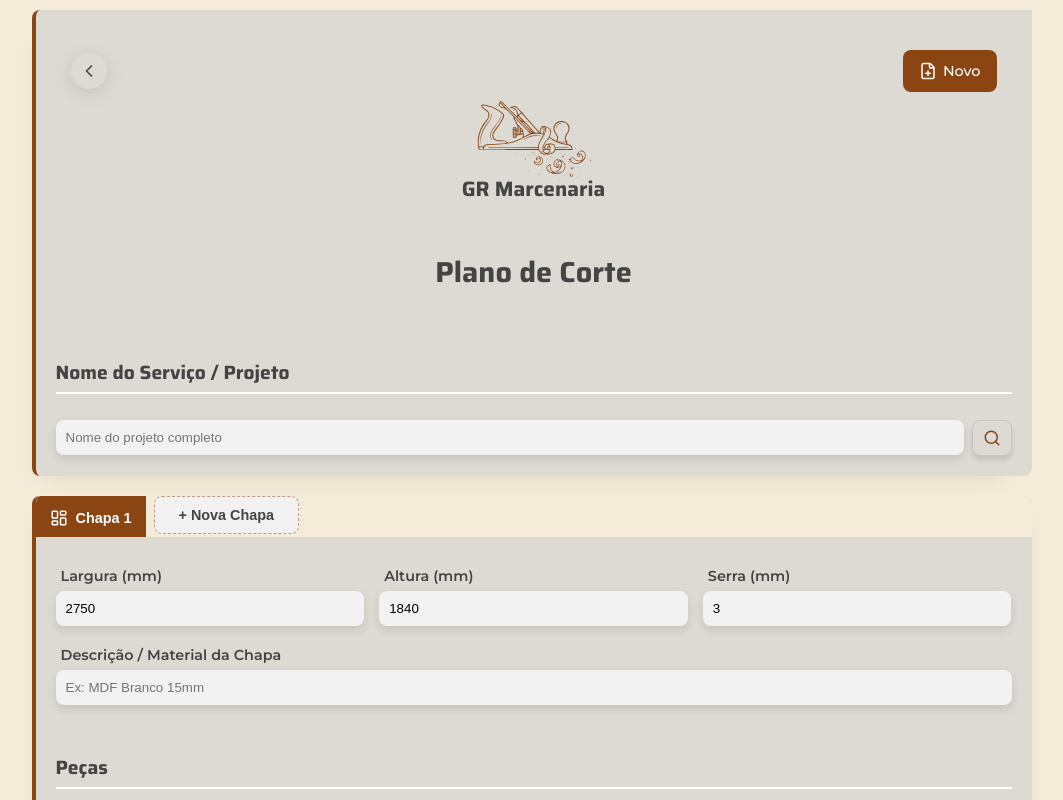
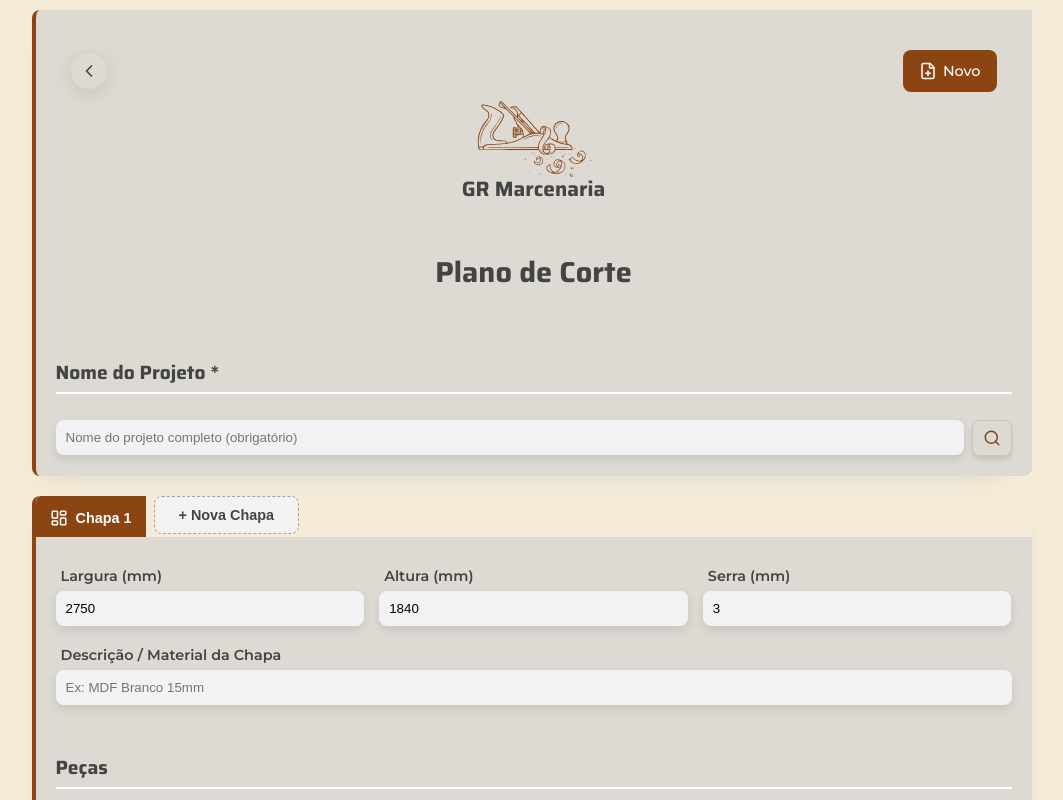
Before and after one commit to VagnerBeraldo/PI5-Marcenaria, a React (Vite) app in the folder frontend/: page /plano-de-corte in a window 1280 px wide. Shown: the whole page, without its empty margins (107-1170 px from the left). Built offline with nearby package versions, Linux system fonts and the light colour scheme.

Commit message:
style: ajuste no nome do subtitulo

```diff
--- a/frontend/src/pages/PlanoDeCorte.jsx
+++ b/frontend/src/pages/PlanoDeCorte.jsx
@@ -707,13 +707,13 @@ export default function PlanoDeCorte() {
         <h1 className="nome-fantasia">GR Marcenaria</h1>
         <div className="grupo-input">
           <h2 className="titulo-pagina">Plano de Corte</h2>
-          <h2 className="subtitulo">Nome do Serviço / Projeto</h2>
+          <h2 className="subtitulo">Nome do Projeto *</h2>
           <div style={{ display: "flex", gap: "8px", alignItems: "center" }}>
             <input
               type="text"
               value={nomeServico}
               className="input-padrao"
-              placeholder="Nome do projeto completo"
+              placeholder="Nome do projeto completo (obrigatório)"
               onChange={(e) => {
                 setNomeServico(e.target.value);
                 atualizarContexto({ nomeProjetoGlobal: e.target.value });
```
